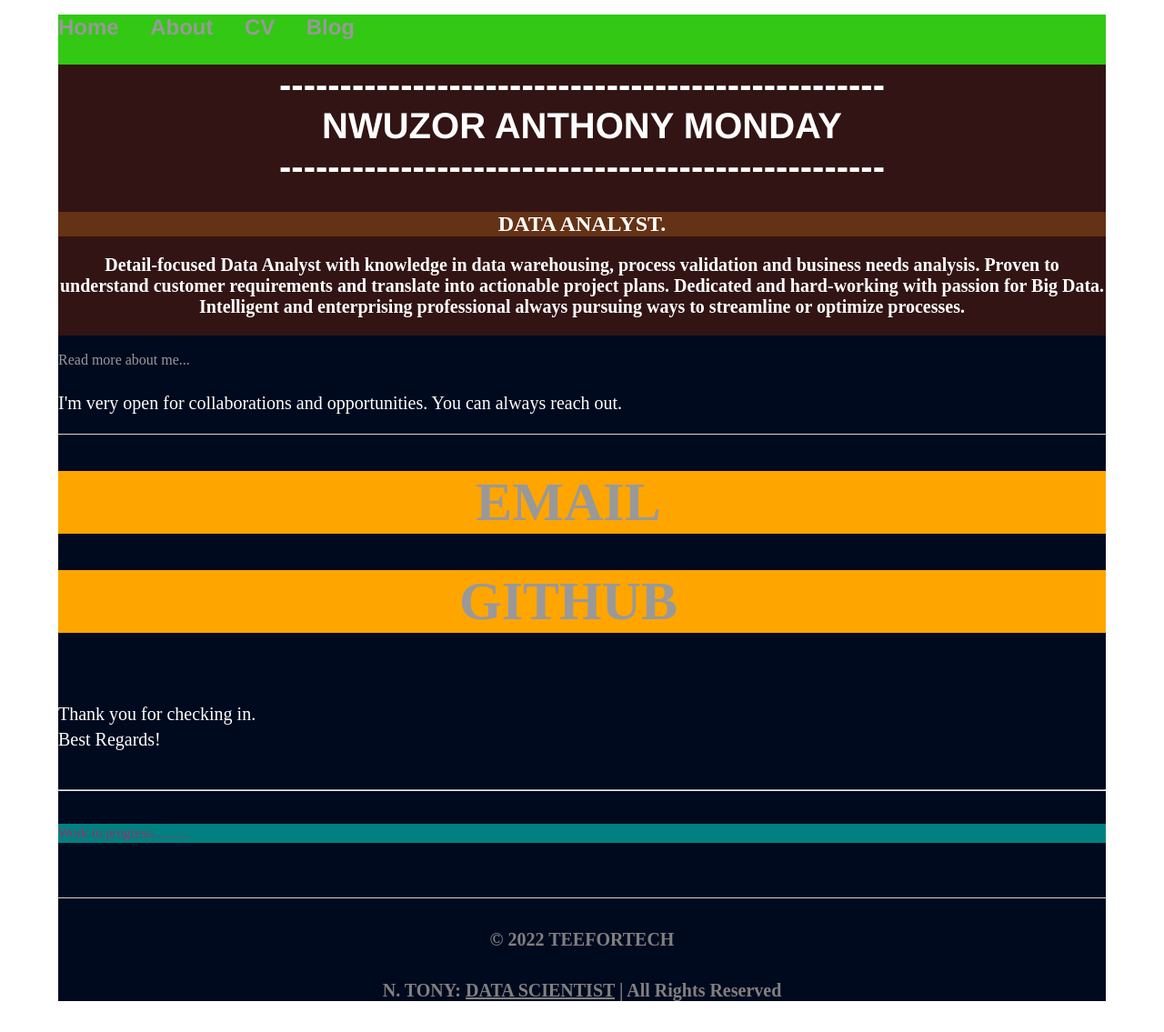
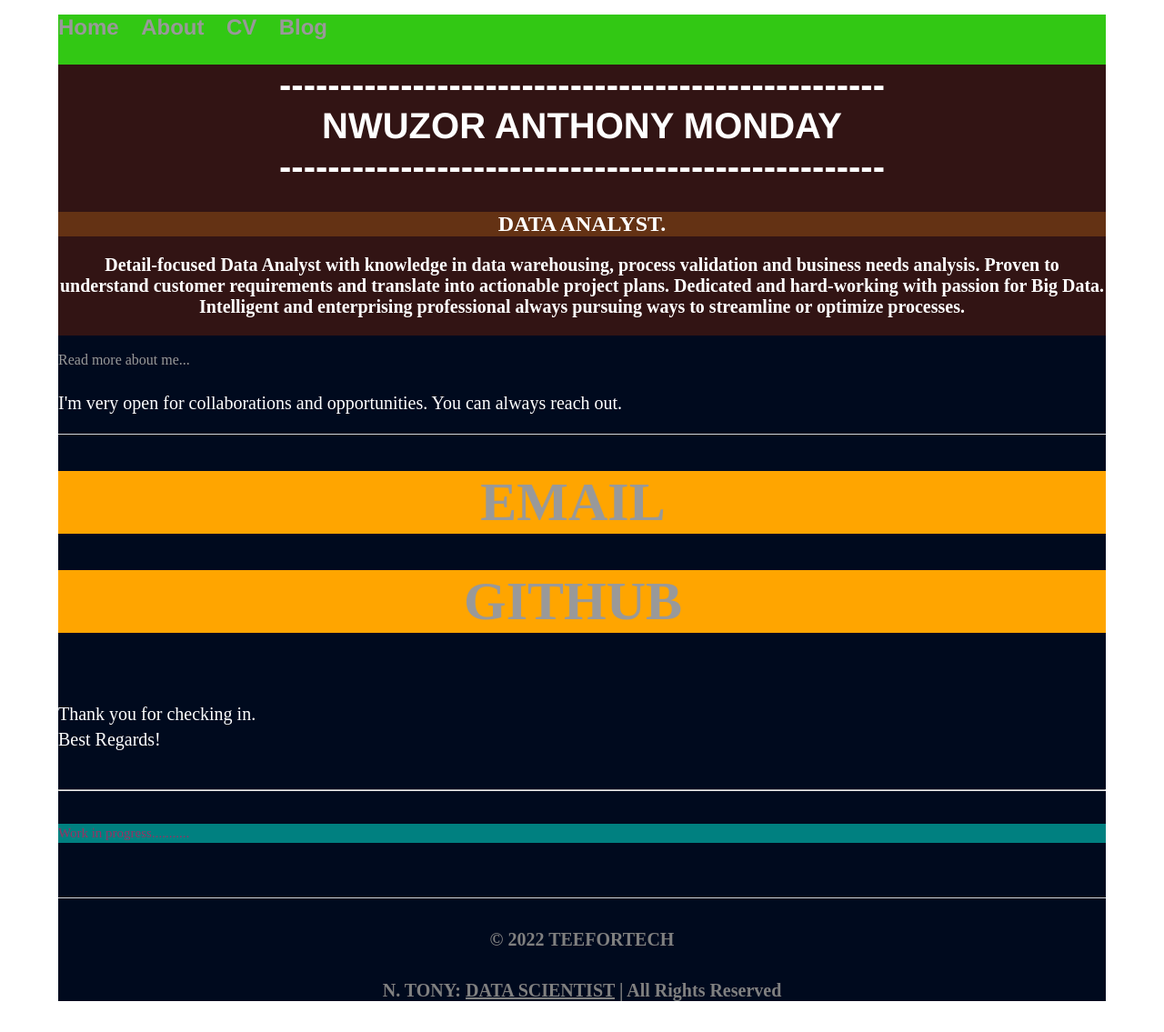
Before and after one commit to teefortech/teefortech.github.io, a Jekyll site: the page index.html, which Jekyll copies as it is, in a window 1280 px wide. Shown: the whole page at 91% size. Built offline with Jekyll 4.4.1, drawn with Linux system fonts in a browser that asks for light colours.

Commit message:
Update main.css

```diff
--- a/css/main.css
+++ b/css/main.css
@@ -10,7 +10,7 @@
 }
 nav ul li, footer ul li {
     display: inline;
-    margin-right: 30px; font-size: 1.5em;
+    margin-right: 20px; font-size: 1.5em;
 }
 a {
     text-decoration: none;
```
